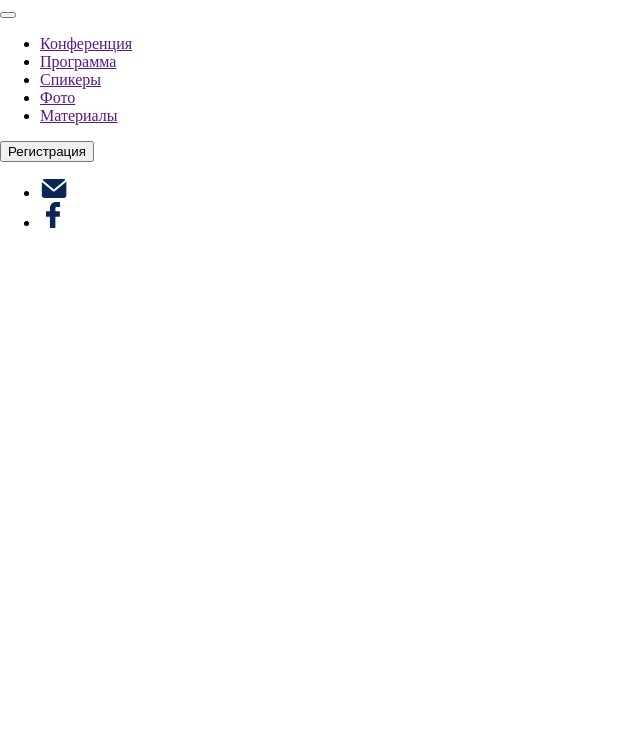
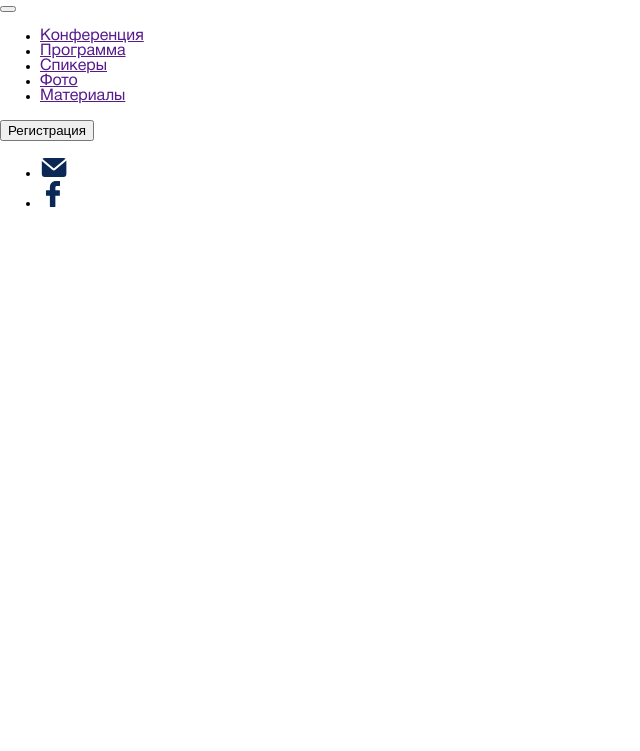
Before and after one commit to OlgaMamonova/TYNY, a plain HTML site: page source/index.html in a window 1280 px wide. Shown: the part 49-800 px from the top of the page, without its empty margins (0-640 px from the left). Drawn offline with nearby package versions, Linux system fonts and the light colour scheme; files that its build step writes are made by us from their sources.

Commit message:
правит подключение шрифтов

```diff
--- a/source/sass/blocks/page.scss
+++ b/source/sass/blocks/page.scss
@@ -7,7 +7,7 @@
   min-width: 320px;
   height: 100%;
   background-color: $white;
-  font-family: "HelveticaNeue" sans-serif;
+  font-family: 'HelveticaNeue', 'Arial', sans-serif;
   display: flex;
   flex-direction: column;
 }
```
Also changed, not shown: source/sass/global/fonts.scss (+4 -4 lines).
